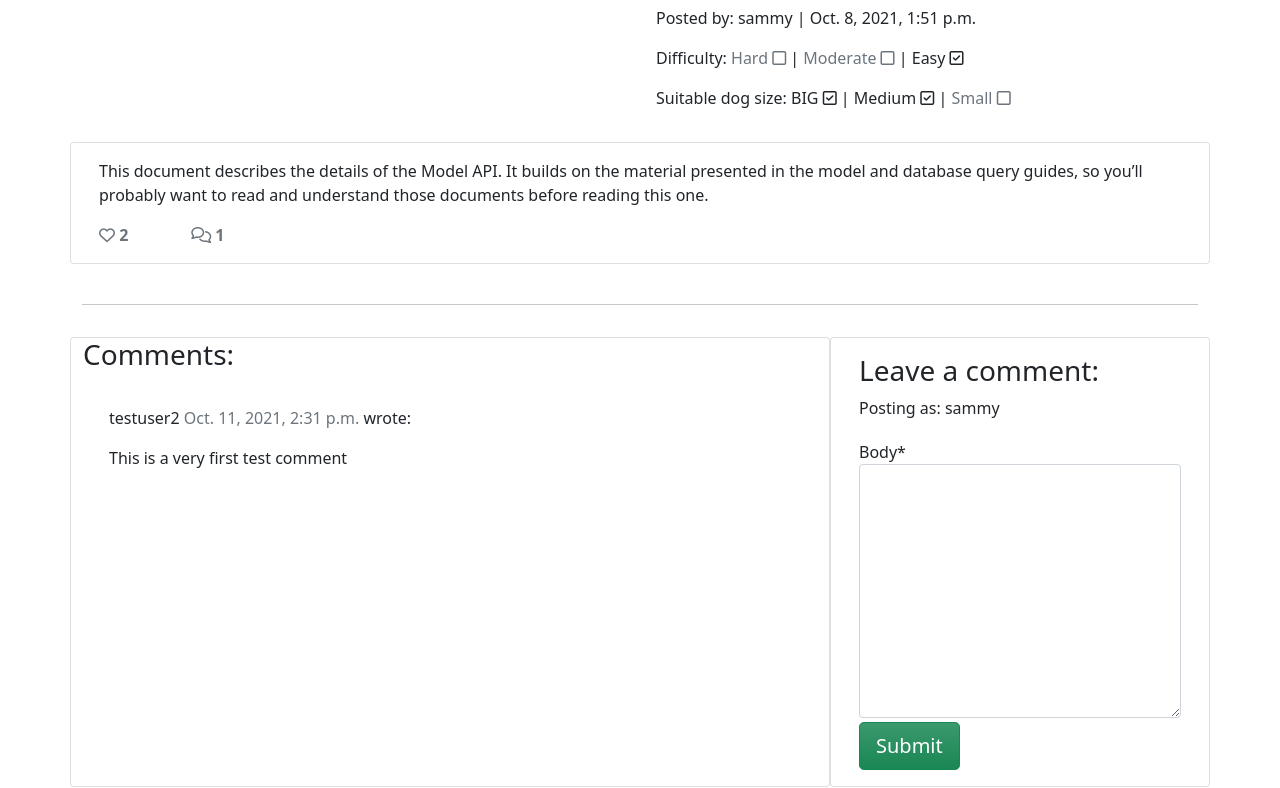
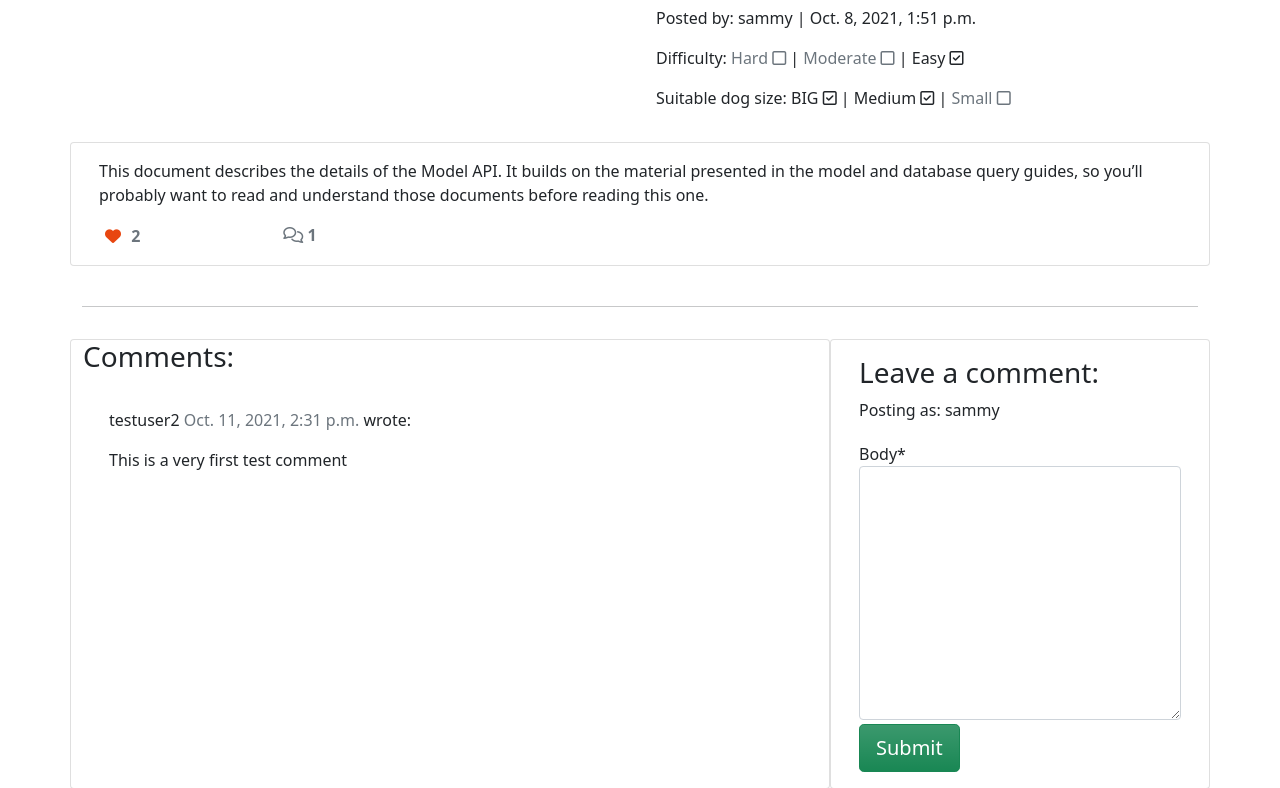
Before and after one commit to mwmlln/tails-on-trails, a Django app: a page that uses templates/post_detail.html in a window 1280 px wide. Shown: the part 108-896 px from the top of the page. Run offline with Django 3.2, Linux system fonts and the light colour scheme; a user stored in the database is signed in; data comes from the database, SQL or seed files in the repository; both versions use the stored data as it was after the commit; some libraries are stand-ins or nearby versions.

Commit message:
ADD: Likes button can be pressed iand update Likes number in post_detail page now

```diff
--- a/forum/urls.py
+++ b/forum/urls.py
@@ -5,4 +5,5 @@ urlpatterns = [
     path('', views.index, name='home'),
     path('posts/', views.PostList.as_view(), name='posts'),
     path('<slug:slug>/', views.PostDetail.as_view(), name='post_detail'),
+    path('like/<slug:slug>', views.PostLike.as_view(), name='post_like'),
   ]
--- a/forum/views.py
+++ b/forum/views.py
@@ -1,7 +1,8 @@
-from django.shortcuts import render, get_object_or_404
+from django.shortcuts import render, get_object_or_404, reverse
 from django.views import generic, View
 from django.utils.decorators import method_decorator
 from django.contrib.auth.decorators import login_required
+from django.http import HttpResponseRedirect
 from .models import Post
 from .forms import CommentForm
 
@@ -72,3 +73,15 @@ class PostDetail(View):
                 "liked": liked
             },
         )
+
+
+class PostLike(View):
+
+    def post(self, request, slug, *args, **kwargs):
+        post = get_object_or_404(Post, slug=slug)
+        if post.likes.filter(id=request.user.id).exists():
+            post.likes.remove(request.user)
+        else:
+            post.likes.add(request.user)
+
+        return HttpResponseRedirect(reverse('post_detail', args=[slug]))
--- a/static/css/style.css
+++ b/static/css/style.css
@@ -24,3 +24,9 @@ main {
   color: antiquewhite;
   font-size: 2rem;
 }
+
+.btn-like {
+  color: #E84610;
+  border: none;
+  background: transparent;
+}
--- a/templates/post_detail.html
+++ b/templates/post_detail.html
@@ -9,9 +9,9 @@
             <div class="col-12 col-md-6 mt-2">
                 <!-- The featured image URL goes in the src attribute -->
                 {% if "placeholder" in post.featured_image.url %}
-                <img src="https://codeinstitute.s3.amazonaws.com/fullstack/blog/default.jpg" width="100%">
+                <img src="https://codeinstitute.s3.amazonaws.com/fullstack/blog/default.jpg" alt="default image" width="100%">
                 {% else %}
-                <img src=" {{ post.featured_image.url }}" width="100%">
+                <img src=" {{ post.featured_image.url }}" alt="image of posted location" width="100%">
                 {% endif %}
             </div>
 
@@ -109,11 +109,28 @@
                 <p class="card-text ">
                     {{ post.content | safe }}
                 </p>
-                <div class="row">
+                <div class="row text-nowrap">
 
-                    <div class="col-1">
-                        <!-- The number of likes goes before the closing strong tag -->
-                        <strong class="text-secondary"><i class="far fa-heart"></i> {{ post.number_of_likes }} </strong>
+                    <div class="col-2">
+                        <strong>
+                            <form class="d-inline" action="{% url 'post_like' post.slug %}" method="POST" >
+                                {% csrf_token %}
+                                {% if liked %}
+
+                                <button type="submit" name="forumpost_id" value="{{post.slug}}" class="btn-like">
+                                    <i class="fas fa-heart"></i>
+                                </button>
+
+                                {% else %}
+                                <button type="submit" name="forumpost_id" value="{{post.slug}}" class="btn-like">
+                                    <i class="far fa-heart"></i>
+                                </button>
+
+                                {% endif %}
+
+                            </form>
+                            <span class="text-secondary">{{ post.number_of_likes }} </span>
+                        </strong>
                     </div>
                     <div class="col-1">
                         {% with comments.count as total_comments %}
```
Also changed, not shown: db.sqlite3.
